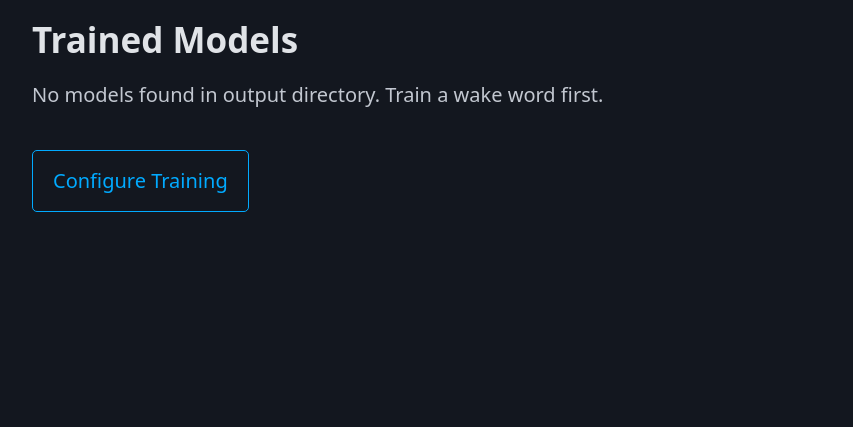
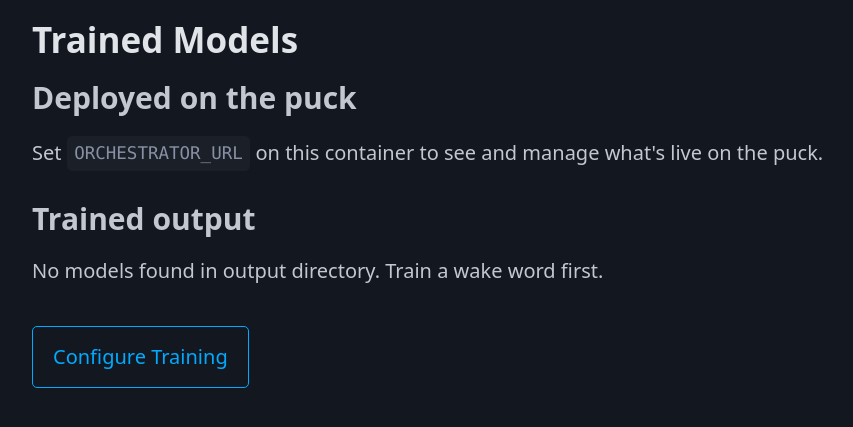
Before and after one commit to bbaldino/wakeword-training, a FastAPI app: page /models in a window 1280 px wide. Shown: the part 110-537 px from the top of the page, without its empty margins (8-861 px from the left). Run offline with FastAPI, Linux system fonts and the light colour scheme; some libraries are stand-ins or nearby versions.

Commit message:
Show deployed puck model versions + add rollback button
Models page now fetches the orchestrator's /models and shows what's
actually live on the puck (sha256 version, mtime, backup version), with
a Roll back button per model that has a backup. Local /output models get
a sha256 and a 'live on puck' badge when their hash matches the deployed
one, so you can tell at a glance which build is running.

Co-Authored-By: Claude Opus 4.8 (1M context) <noreply@anthropic.com>

```diff
--- a/app/main.py
+++ b/app/main.py
@@ -1,6 +1,7 @@
 from __future__ import annotations
 
 import asyncio
+import hashlib
 import json
 import os
 import urllib.request
@@ -104,6 +105,10 @@ async def cancel_training():
     return RedirectResponse("/status", status_code=303)
 
 
+def _sha12(path: Path) -> str:
+    return hashlib.sha256(path.read_bytes()).hexdigest()[:12]
+
+
 def _list_output_models():
     models = []
     if OUTPUT_DIR.exists():
@@ -116,16 +121,36 @@ def _list_output_models():
                     "modified": datetime.fromtimestamp(stat.st_mtime).strftime(
                         "%Y-%m-%d %H:%M"
                     ),
+                    "sha256": _sha12(f) if f.suffix == ".onnx" else None,
                 })
     return models
 
 
+def _puck_models() -> dict:
+    """Best-effort snapshot of what's currently deployed on the puck."""
+    url = os.environ.get("ORCHESTRATOR_URL", "").rstrip("/")
+    if not url:
+        return {"url": "", "reachable": False, "models": []}
+    try:
+        data = urllib.request.urlopen(f"{url}/models", timeout=4).read()
+        return {"url": url, "reachable": True,
+                "models": json.loads(data).get("models", [])}
+    except Exception:
+        return {"url": url, "reachable": False, "models": []}
+
+
+def _models_context(request: Request, message: dict | None = None) -> dict:
+    models = _list_output_models()
+    puck = _puck_models()
+    live = {m.get("sha256") for m in puck["models"] if m.get("sha256")}
+    for m in models:
+        m["live"] = bool(m.get("sha256")) and m["sha256"] in live
+    return {"request": request, "models": models, "puck": puck, "message": message}
+
+
 @app.get("/models", response_class=HTMLResponse)
 async def models_page(request: Request):
-    return templates.TemplateResponse(request, "models.html", {
-        "request": request,
-        "models": _list_output_models(),
-    })
+    return templates.TemplateResponse(request, "models.html", _models_context(request))
 
 
 @app.post("/models/{filename}/deploy", response_class=HTMLResponse)
@@ -135,9 +160,9 @@ async def deploy_model(request: Request, filename: str):
     url = os.environ.get("ORCHESTRATOR_URL", "").rstrip("/")
     if (not filename.endswith(".onnx") or not onnx.exists()
             or onnx.resolve().parent != OUTPUT_DIR.resolve()):
-        msg = f"Cannot deploy {filename}."
+        message = {"ok": False, "text": f"Cannot deploy {filename}."}
     elif not url:
-        msg = "ORCHESTRATOR_URL is not set on this container; can't deploy."
+        message = {"ok": False, "text": "ORCHESTRATOR_URL is not set on this container."}
     else:
         req = urllib.request.Request(
             f"{url}/models/{filename[:-5]}",
@@ -149,15 +174,34 @@ async def deploy_model(request: Request, filename: str):
         if token:
             req.add_header("X-Auth-Token", token)
         try:
-            urllib.request.urlopen(req, timeout=30)
-            msg = f"Deployed {filename} to {url} — hot-reloaded on the puck."
+            urllib.request.urlopen(req, timeout=30).read()
+            message = {"ok": True,
+                       "text": f"Deployed {filename} to {url} — hot-reloaded on the puck."}
         except Exception as e:
-            msg = f"Deploy failed: {e}"
-    return templates.TemplateResponse(request, "models.html", {
-        "request": request,
-        "models": _list_output_models(),
-        "deploy_msg": msg,
-    })
+            message = {"ok": False, "text": f"Deploy failed: {e}"}
+    return templates.TemplateResponse(request, "models.html", _models_context(request, message))
+
+
+@app.post("/puck/models/{name}/rollback", response_class=HTMLResponse)
+async def rollback_model(request: Request, name: str):
+    """Ask the orchestrator to restore the backed-up model for {name}."""
+    url = os.environ.get("ORCHESTRATOR_URL", "").rstrip("/")
+    if not url:
+        message = {"ok": False, "text": "ORCHESTRATOR_URL is not set on this container."}
+    else:
+        req = urllib.request.Request(
+            f"{url}/models/{name}/rollback", data=b"", method="POST"
+        )
+        token = os.environ.get("MODEL_PUSH_TOKEN", "")
+        if token:
+            req.add_header("X-Auth-Token", token)
+        try:
+            urllib.request.urlopen(req, timeout=30).read()
+            message = {"ok": True,
+                       "text": f"Rolled back '{name}' on the puck — hot-reloaded."}
+        except Exception as e:
+            message = {"ok": False, "text": f"Rollback failed: {e}"}
+    return templates.TemplateResponse(request, "models.html", _models_context(request, message))
 
 
 @app.get("/models/{filename}")
--- a/app/templates/models.html
+++ b/app/templates/models.html
@@ -4,17 +4,62 @@
 {% block content %}
 <h2>Trained Models</h2>
 
-{% if deploy_msg %}
-<div class="banner {% if 'Deployed' in deploy_msg %}banner-success{% else %}banner-error{% endif %}">
-    {{ deploy_msg }}
+{% if message %}
+<div class="banner {{ 'banner-success' if message.ok else 'banner-error' }}">
+    {{ message.text }}
 </div>
 {% endif %}
 
+<h3>Deployed on the puck</h3>
+{% if not puck.url %}
+<p>Set <code>ORCHESTRATOR_URL</code> on this container to see and manage what's live on the puck.</p>
+{% elif not puck.reachable %}
+<div class="banner banner-error">Puck at <code>{{ puck.url }}</code> is unreachable.</div>
+{% else %}
+<table class="model-table">
+    <thead>
+        <tr>
+            <th>Model</th>
+            <th>Version</th>
+            <th>Updated</th>
+            <th>Backup</th>
+            <th></th>
+        </tr>
+    </thead>
+    <tbody>
+        {% for m in puck.models %}
+        <tr>
+            <td>{{ m.name }}</td>
+            <td>{% if m.sha256 %}<code>{{ m.sha256 }}</code>{% else %}<em>missing</em>{% endif %}</td>
+            <td>{{ m.modified or "—" }}</td>
+            <td>
+                {% if m.backup %}
+                    <code>{{ m.backup.sha256 }}</code><br>
+                    <small>{{ m.backup.modified }}</small>
+                {% else %}—{% endif %}
+            </td>
+            <td style="text-align: right">
+                {% if m.has_backup %}
+                <form method="post" action="/puck/models/{{ m.name }}/rollback"
+                      style="display:inline"
+                      onsubmit="this.querySelector('button').setAttribute('aria-busy','true')">
+                    <button type="submit" class="outline contrast">Roll back</button>
+                </form>
+                {% endif %}
+            </td>
+        </tr>
+        {% endfor %}
+    </tbody>
+</table>
+{% endif %}
+
+<h3 style="margin-top: 1.5rem">Trained output</h3>
 {% if models %}
 <table class="model-table">
     <thead>
         <tr>
             <th>File</th>
+            <th>Version</th>
             <th>Size</th>
             <th>Modified</th>
             <th></th>
@@ -23,7 +68,13 @@
     <tbody>
         {% for model in models %}
         <tr>
-            <td>{{ model.name }}</td>
+            <td>
+                {{ model.name }}
+                {% if model.live %}
+                <mark style="font-size:.75rem">live on puck</mark>
+                {% endif %}
+            </td>
+            <td>{% if model.sha256 %}<code>{{ model.sha256 }}</code>{% else %}—{% endif %}</td>
             <td>{{ model.size }}</td>
             <td>{{ model.modified }}</td>
             <td style="text-align: right; white-space: nowrap">
@@ -32,7 +83,8 @@
                 </a>
                 {% if model.name.endswith('.onnx') %}
                 <form method="post" action="/models/{{ model.name }}/deploy"
-                      style="display:inline" onsubmit="this.querySelector('button').setAttribute('aria-busy','true')">
+                      style="display:inline"
+                      onsubmit="this.querySelector('button').setAttribute('aria-busy','true')">
                     <button type="submit" class="outline">Deploy to puck</button>
                 </form>
                 {% endif %}
```
